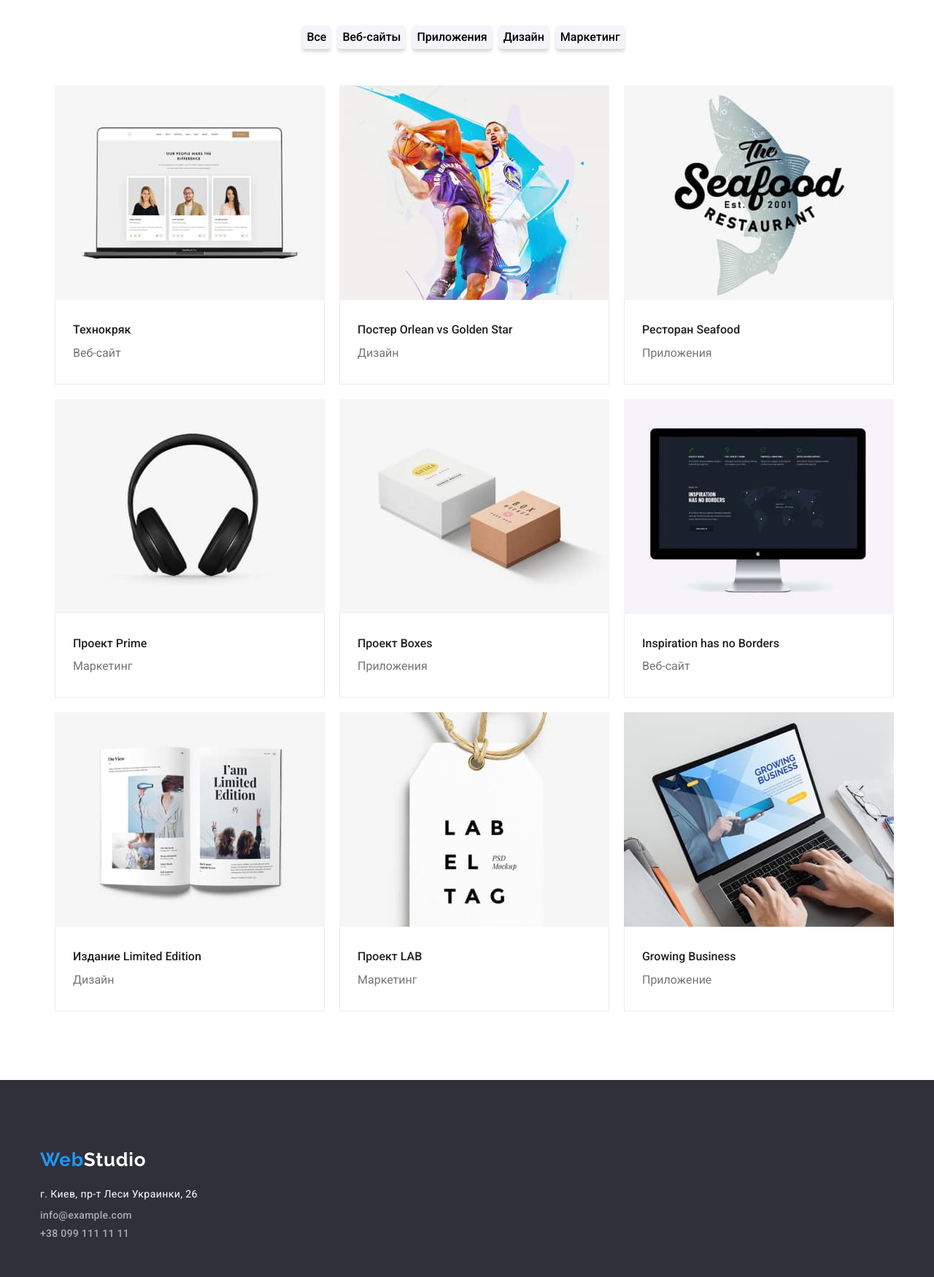
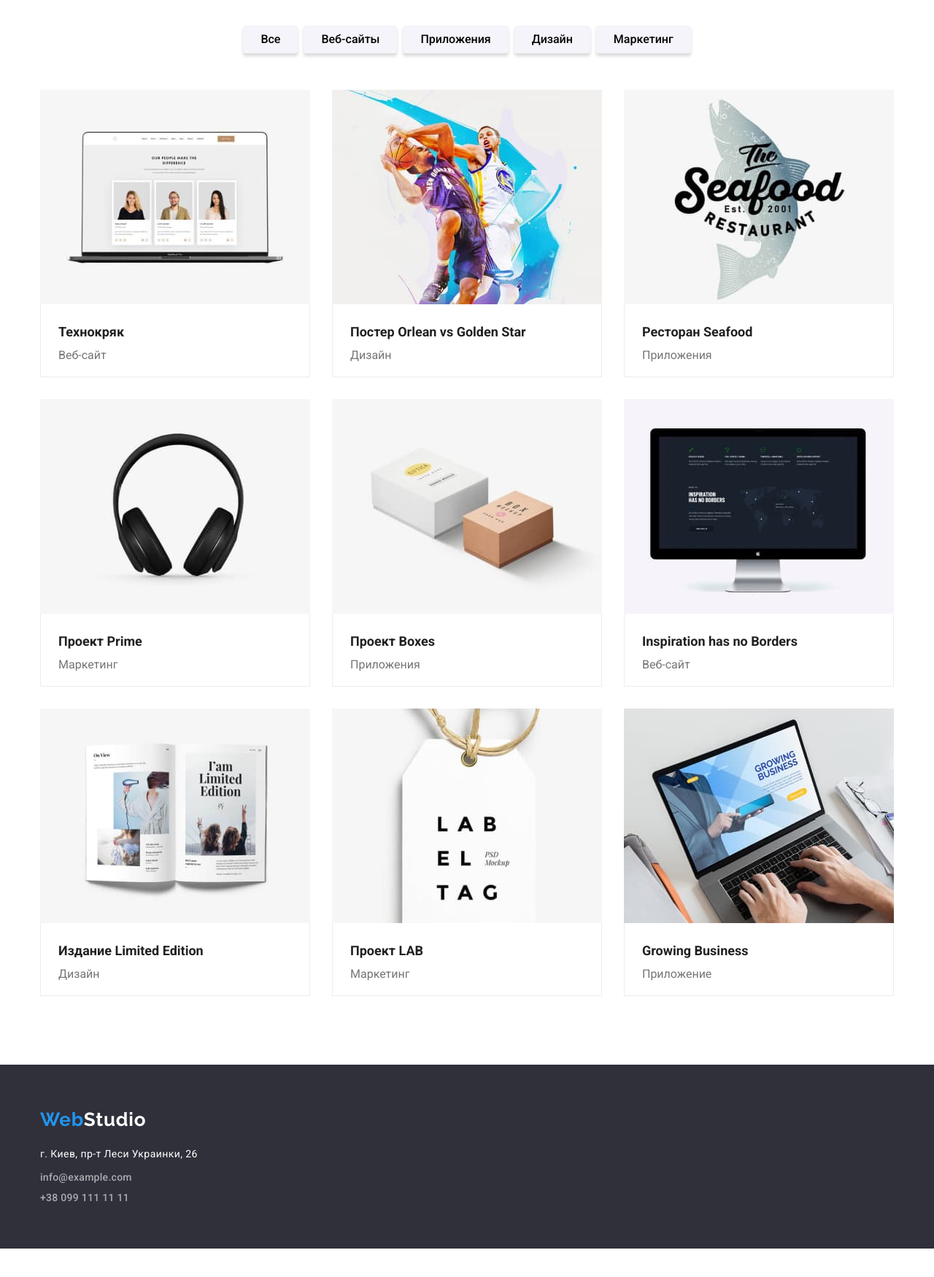
Before and after one commit to SashaSerh/-goit-markup-hw-03, a plain HTML site: page portfolio.html in a window 1280 px wide. Shown: the part 140-1890 px from the top of the page at 73% size. After the commit the page ends 1851 px from the top, so only its background shows below. Drawn offline with nearby package versions, Linux system fonts and the light colour scheme.

Commit message:
11.05.22
Исправленное дз

```diff
--- a/css/style.css
+++ b/css/style.css
@@ -36,6 +36,8 @@ box-sizing: inherit;
 .hero{
     text-align: center;
     /* height: 600px; */
+    padding-top: 94px;
+    padding-bottom: 94px;
 
 }
 
@@ -60,8 +62,10 @@ margin: 0%
 
     }
     .card-border {
-        padding-top: 2px;
-        padding-bottom: 2px;
+        padding-top: 20px;
+        padding-right: 24px;
+        padding-bottom: 20px;
+        padding-left: 24px;
         /* border-top: 1px solid #ECECEC; */
 
         border-right: 1px solid #ECECEC;
@@ -73,7 +77,7 @@ margin: 0%
 .card-border > h3,
 .card-border > p{
     text-decoration: none;
-    text-indent: 24px;
+
     text-align: left;
 }
 
@@ -83,8 +87,8 @@ margin: 0%
   list-style: none;
   display: flex;
   flex-wrap: wrap;
-  margin-top: -20px;
-  margin-left: -20px;
+  margin-top: -30px;
+  margin-left: -30px;
 
 
     }
@@ -92,9 +96,9 @@ margin: 0%
 
 .card-set > .item{
 
-flex-basis: calc(100% / 3 - 20px);
-margin-left: 20px;
-margin-top: 20px;
+flex-basis: calc(100% / 3 - 30px);
+margin-left: 30px;
+margin-top: 30px;
 border: 2px;
 
 
@@ -106,13 +110,18 @@ border: 2px;
         height: auto;
     }
 
+    .section{
+        padding-top: 94px;
+        padding-bottom: 94px;
+    }
+
     .container {
     width: 1200px;
 
     padding-left: 15px;
     padding-right: 15px;
-    padding-top: 94px;
-    padding-bottom: 94px;
+    /* padding-top: 94px; */
+
 
     margin-left: auto;
     margin-right: auto;
@@ -120,15 +129,15 @@ border: 2px;
 .header-container{
     display: flex;
     align-items: center ;
-    width: 1200px;
+    /* width: 1200px; */
 
-    padding-left: 15px;
-    padding-right: 15px;
-    padding-top: 0;
-    padding-bottom: 0;
+    /* padding-left: 15px; */
+    /* padding-right: 15px; */
+    /* padding-top: 0; */
+    /* padding-bottom: 0; */
 
-    margin-left: auto;
-    margin-right: auto;
+    /* margin-left: auto; */
+    /* margin-right: auto; */
 
 }
 .navigation {
@@ -151,20 +160,7 @@ border: 2px;
     margin: -1px;
 }
 
-.button{
-    margin-right: auto;
-    margin-left: auto;
-    display: flex;
-    align-items: center;
-    margin-left: auto;
-    list-style: none;
-    padding: 0;
-    justify-content: center;
-    }
-.btn-secondary{
-    margin-bottom: 50px;
-    margin-right: 10px;
-}
+
 .bg-color{
     background-color: var(--section-bg);
 }
@@ -178,8 +174,8 @@ border: 2px;
 }
 .list-portfolio {
     display: flex;
-    align-items:flex-start;
-    margin-left: auto;
+
+
     list-style: none;
     padding: 0;
 }
@@ -213,20 +209,7 @@ border: 2px;
     color: var(--main-text-color-b);
 }
 
-.logo-footer {
-    margin-right: 1025px;
-    margin-bottom: 20px;
 
-    font-family: var(--sekondary-font), sans-serif;
-    font-weight: 700;
-    font-size: 26px;
-    line-height: 1.19;
-    color: var(--primary-text-color);
-
-    letter-spacing: 0.03em;
-
-    color: var(--main-text-color-b);
-}
 .main-header{
 
     border-bottom: 1px solid #ECECEC;
@@ -237,9 +220,6 @@ border: 2px;
 color: var(--accent-color);
 }
 
-.contact{
-
-}
 .menu{
 
 }
@@ -248,13 +228,13 @@ color: var(--accent-color);
     margin: 0;
 }
 .menu-item {
-    margin-right: 52px;
-    padding-top: 32px;
-    padding-bottom: 32px;
+    margin-right: 50px;
+    /* padding-top: 32px; */
+    /* padding-bottom: 32px; */
 }
 
 .link {
-    display: block;
+    /* display: block; */
     text-decoration: none;
 }
 
@@ -264,6 +244,8 @@ color: var(--accent-color);
     font-size: 14px;
     line-height: 1.14;
     letter-spacing: 0.02em;
+    padding-top: 32px;
+    padding-bottom: 32px;
 
     color: var(--main-text-color-b);
 }
@@ -289,9 +271,8 @@ color: var(--accent-color);
     color: var(--accent-color);
 }
 .contact{
-    padding-top: 32px;
-    padding-bottom: 32px;
-    margin-right: 52px;
+
+    margin-right: 50px;
 
 }
 
@@ -314,9 +295,9 @@ color: var(--accent-color);
 
 /* ========================hero====================== */
 .table-h1{
-
+max-width: 700px;
     margin-right: auto;
-    margin-bottom: 73px;
+    margin-bottom: 50px;
     margin-left: auto;
 
     text-transform: uppercase;
@@ -337,6 +318,10 @@ background-color:var(--accent-color);
 color: var(--main-text-color-w);
 }
  .btn-primary{
+     padding-top: 4px;
+     padding-right: 24px;
+     padding-bottom: 4px;
+     padding-left: 24px;
     background: var(--section-bg);
     box-shadow: 0px 4px 4px rgba(0, 0, 0, 0.15);
     border-radius: 4px;
@@ -354,6 +339,25 @@ color: var(--main-text-color-w);
     /* ------- сделать кнопку прозрачной--------------- */
     /* /---------- ще е властивість для прозорості OPACITY---------/ */
 
+}
+.btn-secondary {
+
+    margin-right: 8px;
+
+}
+.btn-secondary:last-child{
+    margin-right: 0;
+}
+.button {
+    margin-right: auto;
+    margin-left: auto;
+    margin-bottom: 50px;
+    display: flex;
+    align-items: center;
+    margin-left: auto;
+    list-style: none;
+    padding: 0;
+    justify-content: center;
 }
 
 
@@ -381,7 +385,7 @@ border: 0;
 
 padding: 10px 32px 10px 32px;
 margin-right: auto;
-margin-bottom: 83px;
+/* margin-bottom: 83px; */
 margin-left: auto;
 
 }
@@ -398,6 +402,7 @@ margin-left: auto;
 
 /* ===========================section2=================== */
 .table-of-contents{
+    margin-bottom: 10px;
     font-weight: 700;
     font-size: 14px;
     line-height: 1.14;
@@ -417,7 +422,8 @@ margin-left: auto;
     color: var(--main-text-color);
 }
 .table{
-margin-right: 30px;
+    width: 270px;
+    margin-right: 30px;
 }
 .table:last-child{
     margin: 0;
@@ -426,7 +432,7 @@ margin-right: 30px;
 
 /* ===========================section3================ */
 .table-of-contents-h2 {
-margin-bottom: 50px;
+    margin-bottom: 50px;
 
     font-weight: 700;
     font-size: 36px;
@@ -437,7 +443,9 @@ margin-bottom: 50px;
 
 }
 
+
 .img-s3 {
+
     margin-right: 30px;
 
 }
@@ -450,29 +458,38 @@ margin-bottom: 50px;
 
 /* =====================section4============ */
 
+.pudding-for-texts4{
+    padding-top: 30px;
+    padding-bottom: 30px;
+    padding-right: 10px;
+    padding-left: 10px;
+    border-right: 1px solid #ECECEC;
+    border-bottom: 1px solid #ECECEC;
+    border-left: 1px solid #ECECEC;
+
+}
 
 .paragraph-s4{
-margin-top: 13px;
-margin-bottom: 30px;
+
 
     text-align: center;
     font-weight: 400;
     font-size: 16px;
-    line-height: 1.18;
+    line-height: 1.19;
 }
 
 .paragraph-colors{
     color: var(--main-text-color);
 }
 .table-h3{
-margin-top: 30px;
 
+ margin-bottom: 4px;
     text-align: center;
     font-family: var(--main-font);
     font-style: normal;
-    font-weight: 500;
-    font-size: 16px;
-    line-height: 1.18;
+    font-weight: 700;
+    font-size: 18px;
+    line-height: 2;
     color: var(--main-text-color-b);
 }
 
@@ -507,8 +524,7 @@ box-shadow: 0px 1px 3px rgba(0, 0, 0, 0.12),
 /* =====================/section4============ */
 /* =======================footer==================== */
 .adress-footer{
-    margin-right: 900px;
-    margin-bottom: 9px;
+    margin-bottom: 10px;
 
     font-style: normal;
     font-weight: 400;
@@ -520,16 +536,35 @@ box-shadow: 0px 1px 3px rgba(0, 0, 0, 0.12),
     color: var(--main-text-color-w);
 
 }
-.footer-bg{
+.adress-footer-marg{
+    margin-bottom: 10px;
+}
+.footer{
     background-color: var(--backgraund-color-grey);
+    padding-top: 60px;
+    padding-bottom: 60px;
+}
+.logo-footer {
+    display: inline-block;
+
+    margin-bottom: 20px;
+
+    font-family: var(--sekondary-font), sans-serif;
+    font-weight: 700;
+    font-size: 26px;
+    line-height: 1.19;
+    color: var(--primary-text-color);
+
+    letter-spacing: 0.03em;
+
+    color: var(--main-text-color-b);
 }
 
 .logo-footer-color{
     color: var(--main-text-color-w);
 }
 .mail-link-footer {
-    margin-right: 1030px;
-    margin-bottom: 9px;
+    display: inline-block;
 
     font-style: normal;
     font-weight: 500;
@@ -546,7 +581,6 @@ box-shadow: 0px 1px 3px rgba(0, 0, 0, 0.12),
 }
 
 .contact-number-footer {
-    margin-right: 1030px;
     font-style: normal;
     font-weight: 500;
     font-size: 14px;
--- a/portfolio.html
+++ b/portfolio.html
@@ -63,7 +63,7 @@
     <!-- =============hero============== -->
 
     <main>
-      <section>
+      <section class="section">
         <div class="container">
           <h1 class="visually-hidden"></h1>
           <h2 class="visually-hidden"></h2>
@@ -253,7 +253,7 @@
 
     <!-- =================footer================== -->
 
-    <footer class="footer-bg">
+    <footer class="footer">
       <div class="container">
         <a class="logo-footer-color logo-footer link" href="index.html"
           ><span class="logo-color">Web</span>Studio</a
@@ -262,7 +262,7 @@
         <address>
           <p class="adress-footer">г. Киев, пр-т Леси Украинки, 26</p>
           <ul class="list-adress">
-            <li>
+            <li class="adress-footer-marg">
               <a class="mail-link-footer link" href="mailto:info@example.com"
                 >info@example.com</a
               >
```
Also changed, not shown: index.html (+16 -12 lines).
